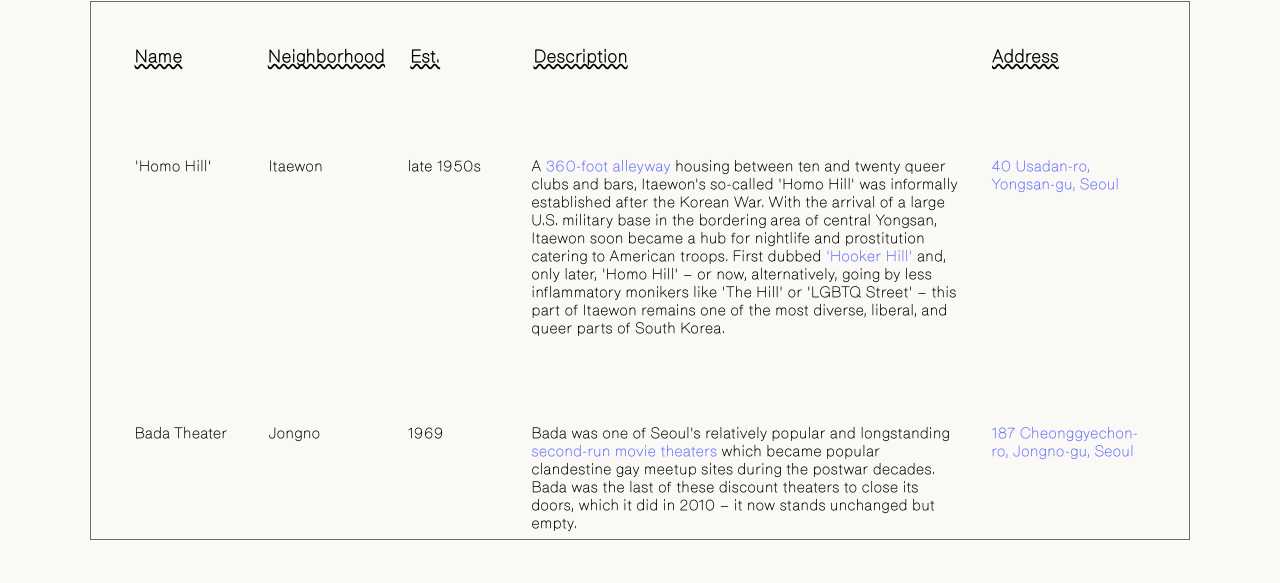
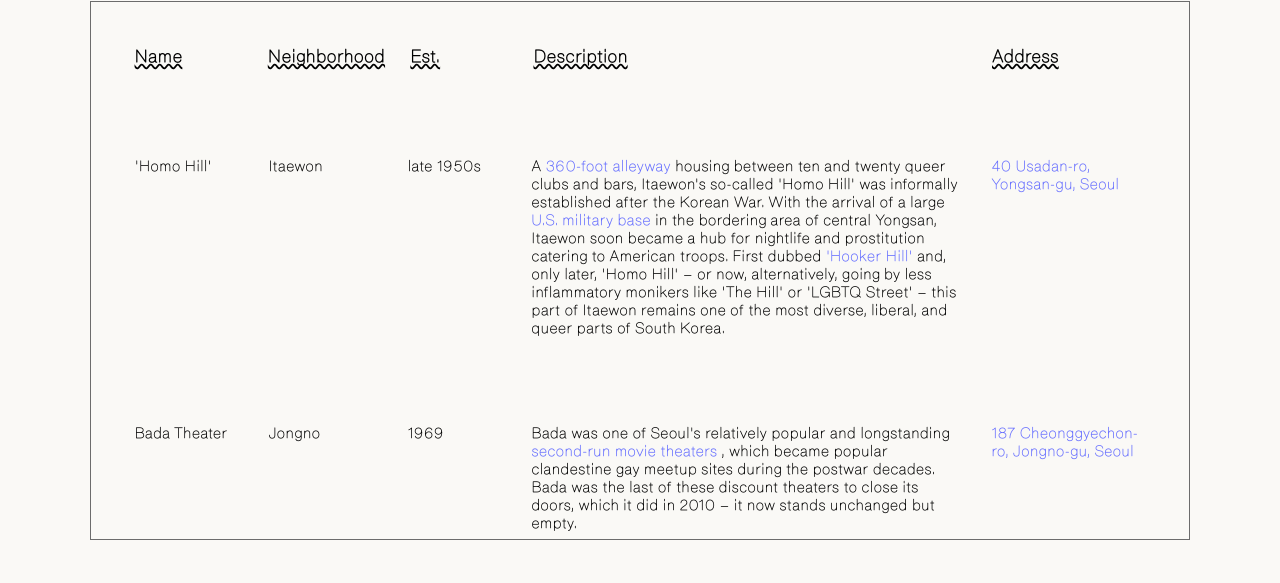
Before and after one commit to rileyseow/mapping-queer-seoul, a React (Vite) app: page / in a window 1280 px wide. Shown: the part 1723-2306 px from the top of the page. Built offline with nearby package versions, Linux system fonts and the light colour scheme.

Commit message:
Simplify keyword search-replace function in Row.jsx. Work with keyword character indices rather than keyword word indices in the neighborhood's description paragraph. Only break description into substrings as needed.

```diff
--- a/src/assets/data.js
+++ b/src/assets/data.js
@@ -9,6 +9,7 @@ export default
     address: "40 Usadan-ro, Yongsan-gu, Seoul",
     naverAddressLink:"https://naver.me/GsOrFFww",
     additionalDocumentsLinks:[["360-foot alleyway", "https://uv-v4.netlify.app/uv.html#?manifest=https://wellcomelibrary.org/iiif/b18035723/manifest&c=0&m=0&cv=0&config=&locales=en-GB:English (GB),cy-GB:Cymraeg,fr-FR:Français (FR),pl-PL:Polski,sv-SE:Svenska&xywh=-2791,-197,8149,3936&r=0"],
+                              ["U.S. military base", "https://uv-v4.netlify.app/uv.html#?manifest=https://wellcomelibrary.org/iiif/b18035723/manifest&c=0&m=0&cv=0&config=&locales=en-GB:English (GB),cy-GB:Cymraeg,fr-FR:Français (FR),pl-PL:Polski,sv-SE:Svenska&xywh=-2791,-197,8149,3936&r=0"],
                               ["'Hooker Hill'", "https://uv-v4.netlify.app/uv.html#?manifest=https://wellcomelibrary.org/iiif/b18035723/manifest&c=0&m=0&cv=0&config=&locales=en-GB:English (GB),cy-GB:Cymraeg,fr-FR:Français (FR),pl-PL:Polski,sv-SE:Svenska&xywh=-2791,-197,8149,3936&r=0"]]
   },
   {
@@ -31,7 +32,7 @@ export default
     address: "19 Eulji-ro 18-gil, Jung-ju, Seoul",
     naverAddressLink:"https://naver.me/GJFD80br",
     additionalDocumentsLinks:[["'potato queens.'", "https://uv-v4.netlify.app/uv.html#?manifest=https://wellcomelibrary.org/iiif/b18035723/manifest&c=0&m=0&cv=0&config=&locales=en-GB:English (GB),cy-GB:Cymraeg,fr-FR:Français (FR),pl-PL:Polski,sv-SE:Svenska&xywh=-2791,-197,8149,3936&r=0"],
-                              ["similar bar called 'B'", "https://uv-v4.netlify.app/uv.html#?manifest=https://wellcomelibrary.org/iiif/b18035723/manifest&c=0&m=0&cv=0&config=&locales=en-GB:English (GB),cy-GB:Cymraeg,fr-FR:Français (FR),pl-PL:Polski,sv-SE:Svenska&xywh=-2791,-197,8149,3936&r=0"]
+                              ["80s", "https://uv-v4.netlify.app/uv.html#?manifest=https://wellcomelibrary.org/iiif/b18035723/manifest&c=0&m=0&cv=0&config=&locales=en-GB:English (GB),cy-GB:Cymraeg,fr-FR:Français (FR),pl-PL:Polski,sv-SE:Svenska&xywh=-2791,-197,8149,3936&r=0"]
                               ]
   },
   {
@@ -42,7 +43,7 @@ export default
     description: "Formerly called Pagoda Park after the 10-storied Wongaksa Pagoda located in its center, Tapgol Park is best known as the origin of Korea's March 1st Independence Movement in 1919 (opposing Japanese colonial occupation). Perhaps a slightly lesser-known fact is that the park was a popular gay cruising ground in the 1970s, located right across the street from the city's most popular second-run theater (Pagoda Theater, widely-known as a place where gay sex was solicited and offered). Tapgol Park today is still frequented by older South Korean gay men and by older women sex workers, and remains a bustling and historical part of downtown Seoul.",
     address: "99 Jong-ro, Jongno-gu, Seoul",
     naverAddressLink:"https://naver.me/GqBQ50X9",
-    additionalDocumentsLinks:[["Pagoda Park", "https://uv-v4.netlify.app/uv.html#?manifest=https://wellcomelibrary.org/iiif/b18035723/manifest&c=0&m=0&cv=0&config=&locales=en-GB:English (GB),cy-GB:Cymraeg,fr-FR:Français (FR),pl-PL:Polski,sv-SE:Svenska&xywh=-2791,-197,8149,3936&r=0"]
+    additionalDocumentsLinks:[["Wongaksa Pagoda", "https://uv-v4.netlify.app/uv.html#?manifest=https://wellcomelibrary.org/iiif/b18035723/manifest&c=0&m=0&cv=0&config=&locales=en-GB:English (GB),cy-GB:Cymraeg,fr-FR:Français (FR),pl-PL:Polski,sv-SE:Svenska&xywh=-2791,-197,8149,3936&r=0"]
                               ]
   },
   {
--- a/src/components/About.jsx
+++ b/src/components/About.jsx
@@ -137,7 +137,6 @@ export default function About() {
               <li>NEIGHBORHOODS: have markers remember z-indices based on click history</li>
               <li>NEIGHBORHOODS: description UI updates? animate page transitions?</li>
               <br/>
-              <li>DATABASE: improve search and replace functionality (correctly strip nonalphanumerics)</li>
               <li>DATABASE: searchbar</li>
               <li>DATABASE: replace default iiif src links with relevant ones (doesn't seem to work on universalviewer? may have to switch systems)</li>
               <li>DATABASE: if a lot more data, replace local data file with cloud rdbms</li>
--- a/src/components/Row.jsx
+++ b/src/components/Row.jsx
@@ -49,7 +49,7 @@ export default function Row(props) {
       }
     }))
   }
-  /* behavior: on viewport resize, reset keyword / IIIF viewer state to not clicked and default */
+  /* responsivity: on viewport resize, reset keyword / IIIF viewer state to not clicked and default */
   React.useEffect(() => {
     function watchWidth() {
       setIIIFViewers(stateArr)
@@ -65,68 +65,49 @@ export default function Row(props) {
      /*****************************/
     /*** DESCRIPTIONS KEYWORDS ***/
    /*****************************/
-  /* element mapping: create array of each word in a neighborhood's description string. */
-  let linkfulDesc = props.description.split(' ').map(word => word + ' ')
-  /* element mapping: find and return starting index of each keyword */
-  function searchForKeywords(keywordStr) {
-    if (!props.description.includes(keywordStr)) return -1
+  /* element mapping: from a neighborhood description paragraph (props.description), find each keyword listed in props.additionalDocumentsLinks.
+     replace each keyword with a span that allows responsivity to clicks, hovers, etc.
+     below the span, conditionally render the IIIF viewer if keyword is clicked or hovered and table is in focus. */
+  let linkfulDesc = []
+  let descIndexPointer = 0
+  for (let i = 0; i < props.additionalDocumentsLinks.length; i++) {
+    const keyword = props.additionalDocumentsLinks[i][0]
+    const index = props.description.indexOf(keyword)
 
-    const keywordArr = keywordStr.split(' ')
-    const allStartIndexMatches = []
-    linkfulDesc.forEach((word, index) => {
-      if (word === keywordArr[0] + ' ') allStartIndexMatches.push(index)
-    })
+    if (index === -1) continue;
 
-    for (const startIndex of allStartIndexMatches) {
-      // slice(0, -1) gets rid of the last trailing space
-      let subArrKeywordSlice = linkfulDesc.slice(startIndex, startIndex + keywordArr.length).join('').slice(0,-1)
-      // gets rid of end commas (improve later)
-      if (subArrKeywordSlice.slice(-1) === ',') subArrKeywordSlice = subArrKeywordSlice.slice(0, -1)
-      if (subArrKeywordSlice === keywordStr) {
-        return startIndex
-      }
-    }
-    return -1
-  }
-  /* element mapping: in the array of words of a neighborhood's description string,
-     replace each keyword with span (allows responsivity to clicks, hovers, etc.). */
-  /* element mapping: below the span,
-     conditionally render the IIIF viewer if keyword is clicked or hovered and table is in focus.*/
-  for (const keywordRow of props.additionalDocumentsLinks) {
-    const keywordStr = keywordRow[0]
-    const index = searchForKeywords(keywordStr)
-    if (index === -1) {
-      continue;
-    } else {
-      const indexOfKeyword = props.additionalDocumentsLinks.indexOf(keywordRow)
-      linkfulDesc.splice(index, keywordStr.split(' ').length,
+    linkfulDesc.push(props.description.slice(descIndexPointer, index))
+    linkfulDesc.push(
       <>
         <span key={index}
             className='IIIFKeyword'
-                style={{fontWeight: IIIFViewers[indexOfKeyword].clicked ? '700' : '400'}}
-                onClick={() => handleKeywordClick(indexOfKeyword)}
-                onMouseEnter={() => handleKeywordHover(true, indexOfKeyword, event)}
-                onMouseLeave={() => handleKeywordHover(false, indexOfKeyword, event)}>
-            {keywordStr} </span>
+            style={{fontWeight: IIIFViewers[i].clicked ? '700' : '400'}}
+            onClick={() => handleKeywordClick(i)}
+            onMouseEnter={() => handleKeywordHover(true, i, event)}
+            onMouseLeave={() => handleKeywordHover(false, i, event)}>
+        {keyword} </span>
 
-            {(IIIFViewers[indexOfKeyword].hovered
-                || IIIFViewers[indexOfKeyword].clicked
+        {(IIIFViewers[i].hovered
+            || IIIFViewers[i].clicked
           )
           && props.dbFocused
           && <iframe className='Row--IIIFViewer'
                       style={{
                       width:348,
                       height:261,
-                          left:IIIFViewers[indexOfKeyword].x,
-                          top:IIIFViewers[indexOfKeyword].y
+                      left:IIIFViewers[i].x,
+                      top:IIIFViewers[i].y
                     }}
-                         src={props.additionalDocumentsLinks[indexOfKeyword][1]}
+                      src={props.additionalDocumentsLinks[i][1]}
                       allowFullScreen>
             </iframe>
         }
       </>
     )
+    descIndexPointer = index + keyword.length
   }
+  if (descIndexPointer < props.description.length) {
+    linkfulDesc.push(props.description.slice(descIndexPointer))
   }
 
 
```
Lines whose indentation alone changed are shown as unchanged.
